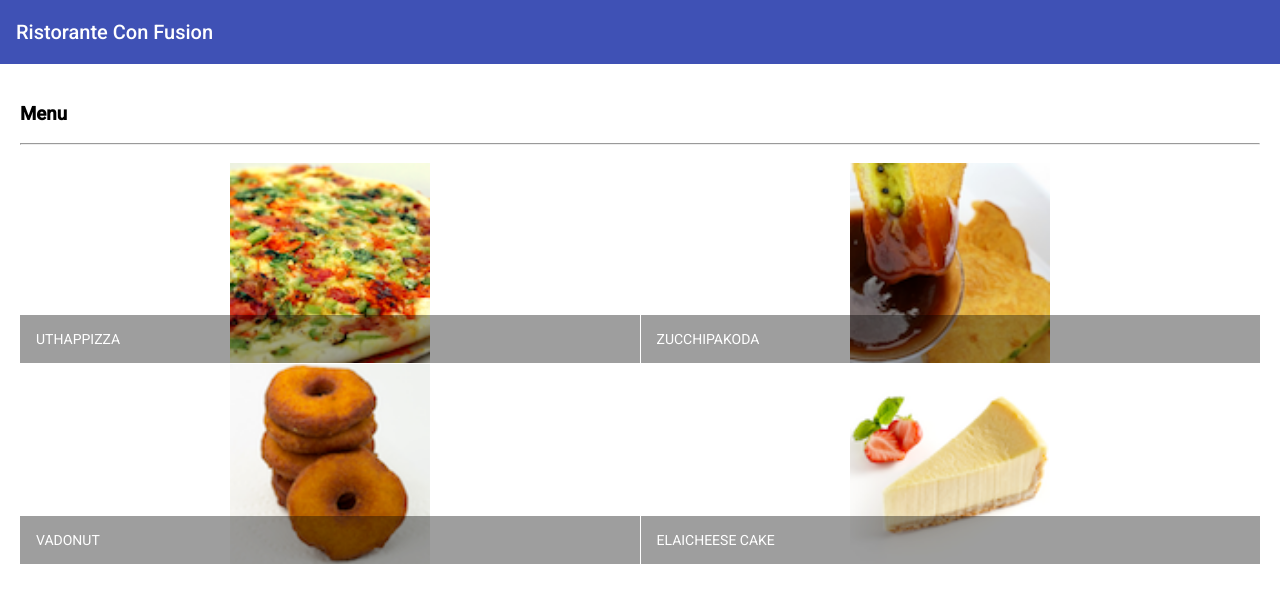
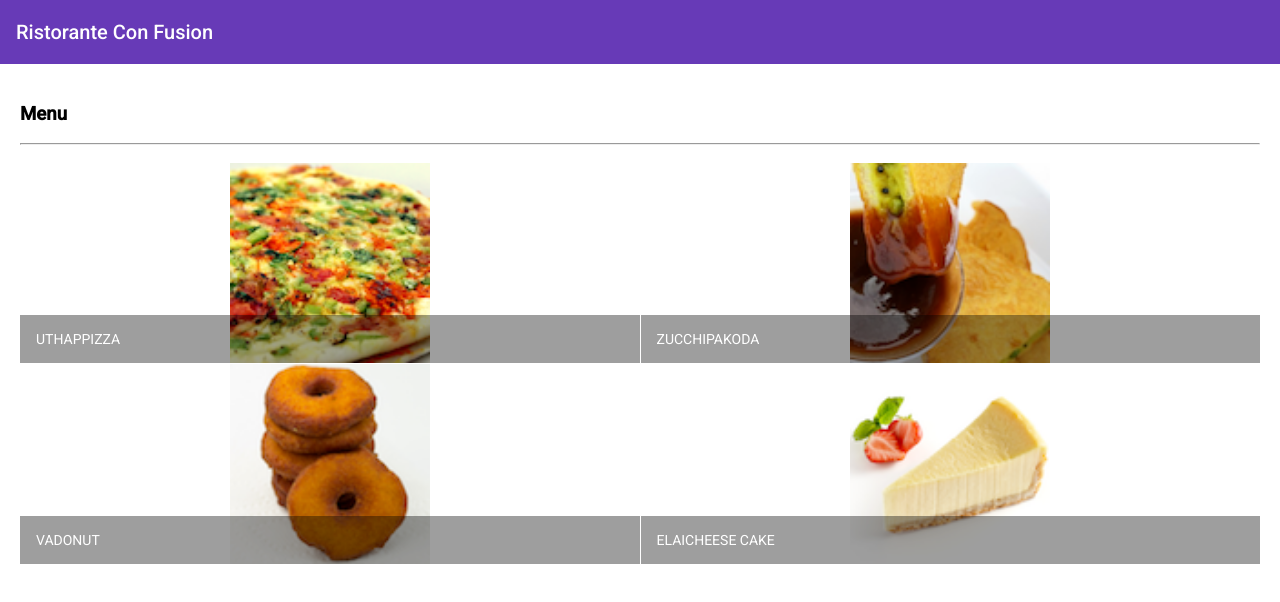
Before and after one commit to PawaniImalsha/confusion-angular-webapp-frontend, an Angular app: page / in a window 1280 px wide. Shown: the top 602 px of the page. Built offline with nearby package versions, Linux system fonts and the light colour scheme.

Commit message:
install font awesome and resolve the prebuilt theme

```diff
--- a/package.json
+++ b/package.json
@@ -22,6 +22,7 @@
     "@angular/platform-browser": "~8.2.14",
     "@angular/platform-browser-dynamic": "~8.2.14",
     "@angular/router": "~8.2.14",
+    "font-awesome": "^4.7.0",
     "hammerjs": "^2.0.8",
     "node-sass": "^4.14.1",
     "rollup-plugin-typescript2": "^0.27.1",
--- /dev/null
+++ b/src/_variables.scss
@@ -0,0 +1 @@
+$fa-font-path : '../node_modules/font-awesome/fonts';
--- a/src/styles.scss
+++ b/src/styles.scss
@@ -1,5 +1,7 @@
 /* You can add global styles to this file, and also import other style files */
-@import '../node_modules/@angular/material/prebuilt-themes/indigo-pink.css';
+@import '../node_modules/@angular/material/prebuilt-themes/deeppurple-amber.css';
+@import 'variables';
+@import '../node_modules/font-awesome/scss/font-awesome';
 
 html, body { height: 100%; }
 body { margin: 0; font-family: Roboto, "Helvetica Neue", sans-serif; }
```
Also changed, not shown: 1 other file (tests, documents, lock files or other folders).
